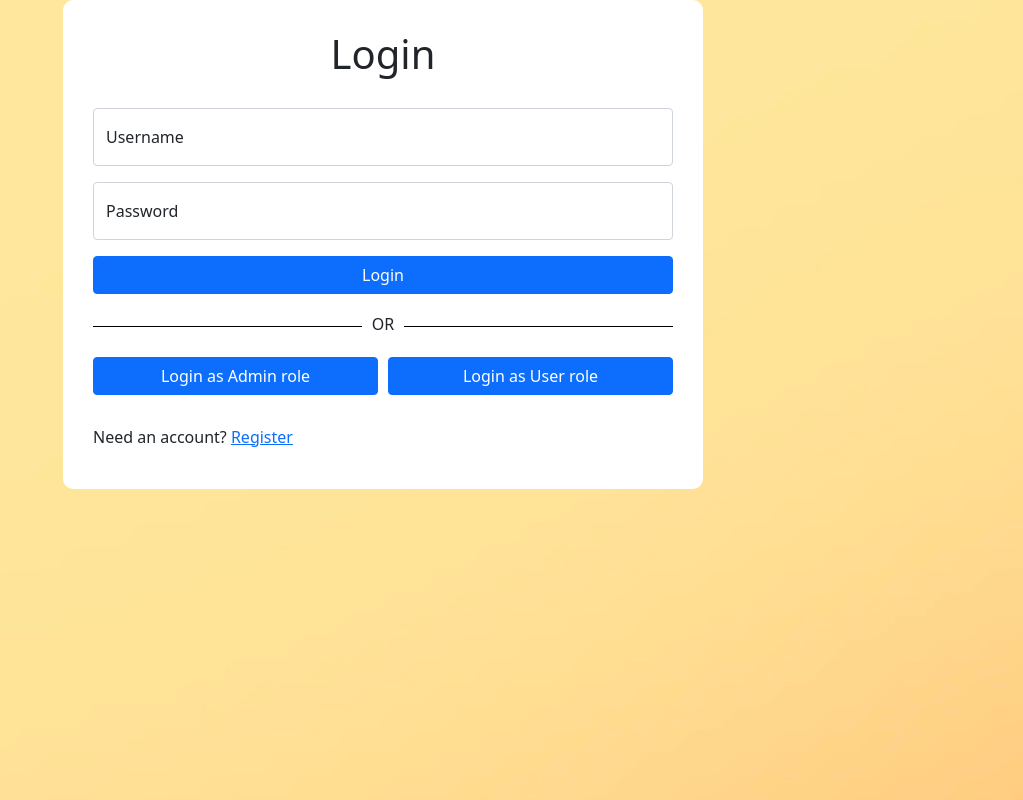
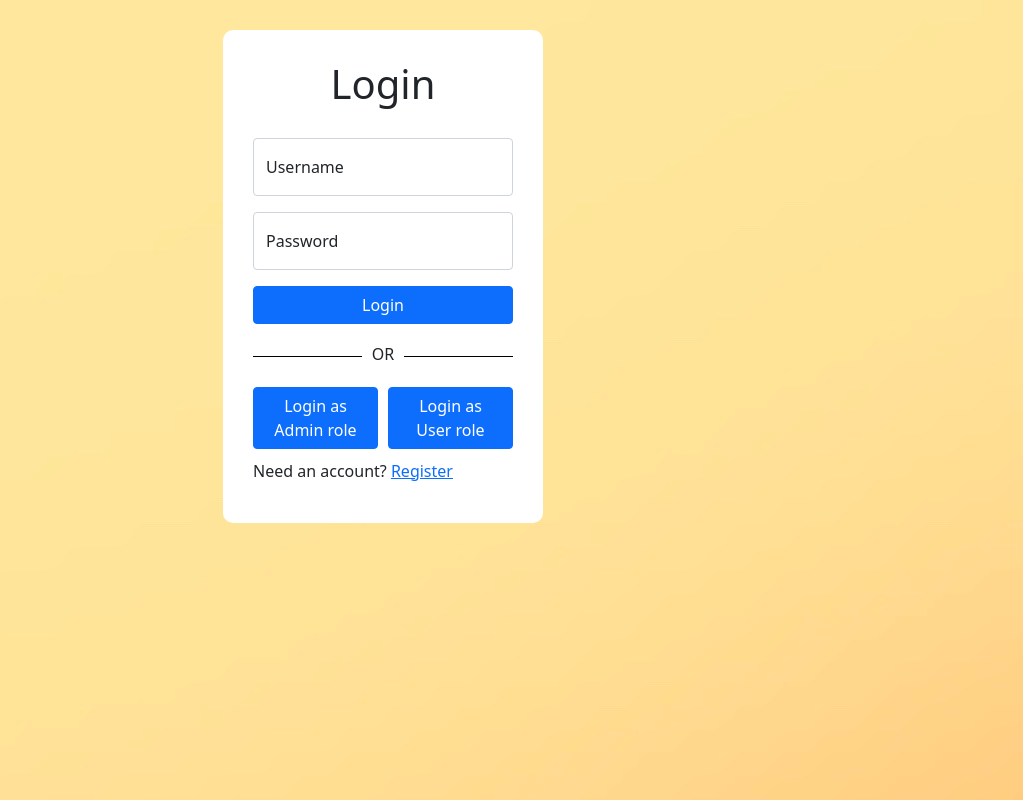
Before and after one commit to KheeForDev/react, a React (Create React App) app: page /login in a window 1280 px wide. Shown: the whole page, without its empty margins (257-1280 px from the left). Built offline with nearby package versions, Linux system fonts and the light colour scheme.

Commit message:
UPD: apply css to register form.

```diff
--- a/src/pages/Register.js
+++ b/src/pages/Register.js
@@ -58,7 +58,8 @@ const Register = () => {
     };
 
     return (
-        <section>
+        <div className="form-container">
+            <div className="form-register">
                 <p className={errMsg ? "errmsg" : "hide"}>{errMsg}</p>
                 <h1>Register</h1>
                 <Form onSubmit={handleSubmit}>
@@ -126,7 +127,8 @@ const Register = () => {
                         Already a user? <Link to="/login">Login</Link>
                     </p>
                 </Form>
-        </section>
+            </div>
+        </div>
     );
 }
 
--- a/src/style.css
+++ b/src/style.css
@@ -63,23 +63,28 @@ body {
     justify-content: center;
 }
 
-.form-container .form-login {
-    width: 50%;
+.form-container .form-login,
+.form-container .form-register {
+    width: 25%;
+    margin: 30px 0 0 0;
     padding: 30px;
     background-color: #FFF;
     border-radius: 10px;
 }
 
-.form-login h1 {
+.form-login h1,
+.form-register h1 {
     text-align: center;
     margin: 0 0 30px 0;
 }
 
-.form-login button {
+.form-login button,
+.form-register button {
     width: 100%;
 }
 
-.form-login p {
+.form-login p,
+.form-register p {
     margin: 10px 0;
 }
 
@@ -98,7 +103,6 @@ body {
 .form-login .button-container {
     display: flex;
     justify-content: space-around;
-    margin: 30px 0;
 }
 
 .form-login .button-admin {
```
Lines whose indentation alone changed are shown as unchanged.
